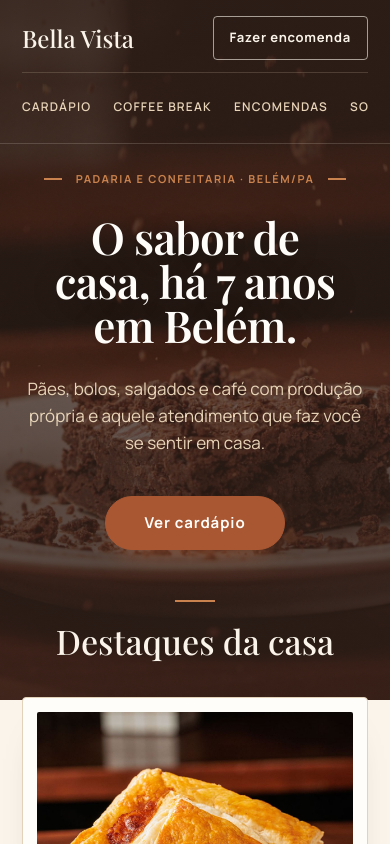
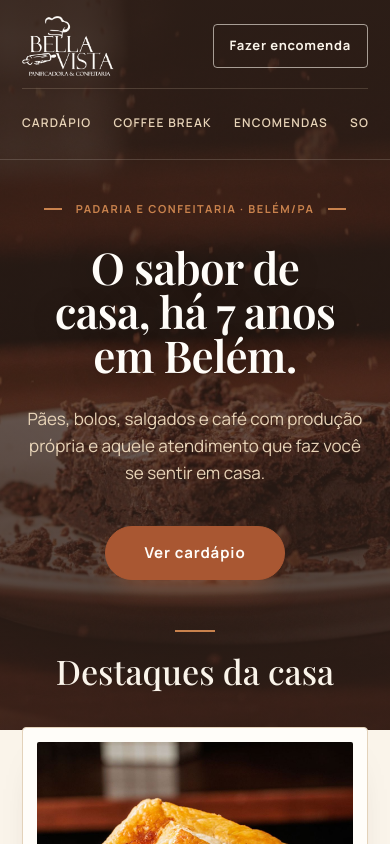
Before and after one commit to paulinhaproflm-ops/padaria-landing-page, a plain HTML site: page index.html in a window 390 px wide. Shown: the top 844 px of the page. Drawn offline with nearby package versions, Linux system fonts and the light colour scheme; a web font is replaced by a local one.

Commit message:
Adiciona a logo oficial da Bella Vista no topo
A logo entra pelo CSS; o nome continua no HTML para leitores de tela.
Inclui versão marrom para fundos claros.

Co-Authored-By: Claude Opus 5.5 <noreply@anthropic.com>
Claude-Session: https://claude.ai/code/session_015F88mMQjZNGv1VMR1R3jpz

```diff
--- a/css/style.css
+++ b/css/style.css
@@ -145,6 +145,18 @@ header {
     display: inline-flex;
     align-items: center;
     min-height: 44px;
+}
+
+/* logo oficial no topo: a imagem entra pelo CSS e o nome continua
+   no HTML para leitores de tela e para o Google */
+header .logo {
+    width: 124px;
+    height: 81px;
+    background: url("../img/logo-bella-vista-branca.png") left center / contain no-repeat;
+    color: transparent;
+    overflow: hidden;
+    text-indent: 100%;
+    white-space: nowrap;
 }
 
 nav {
@@ -910,7 +922,7 @@ footer small {
     .hero {
         gap: 48px;
         min-height: 0;
-        padding-top: 220px;
+        padding-top: 250px;
         padding-bottom: 200px;
     }
 
@@ -953,6 +965,11 @@ footer small {
         font-size: 24px;
     }
 
+    header .logo {
+        width: 92px;
+        height: 60px;
+    }
+
     header nav {
         justify-content: flex-start;
         gap: 22px;
@@ -986,7 +1003,7 @@ footer small {
     .hero {
         grid-template-columns: 1fr;
         gap: 40px;
-        padding-top: 170px;
+        padding-top: 200px;
         padding-bottom: 150px;
         background-image:
             linear-gradient(180deg, rgba(48, 32, 25, 0.9) 0%, rgba(48, 32, 25, 0.72) 55%, rgba(48, 32, 25, 0.85) 100%),
```
Also changed, not shown: img/logo-bella-vista-branca.png (added), img/logo-bella-vista-marrom.png (added).
